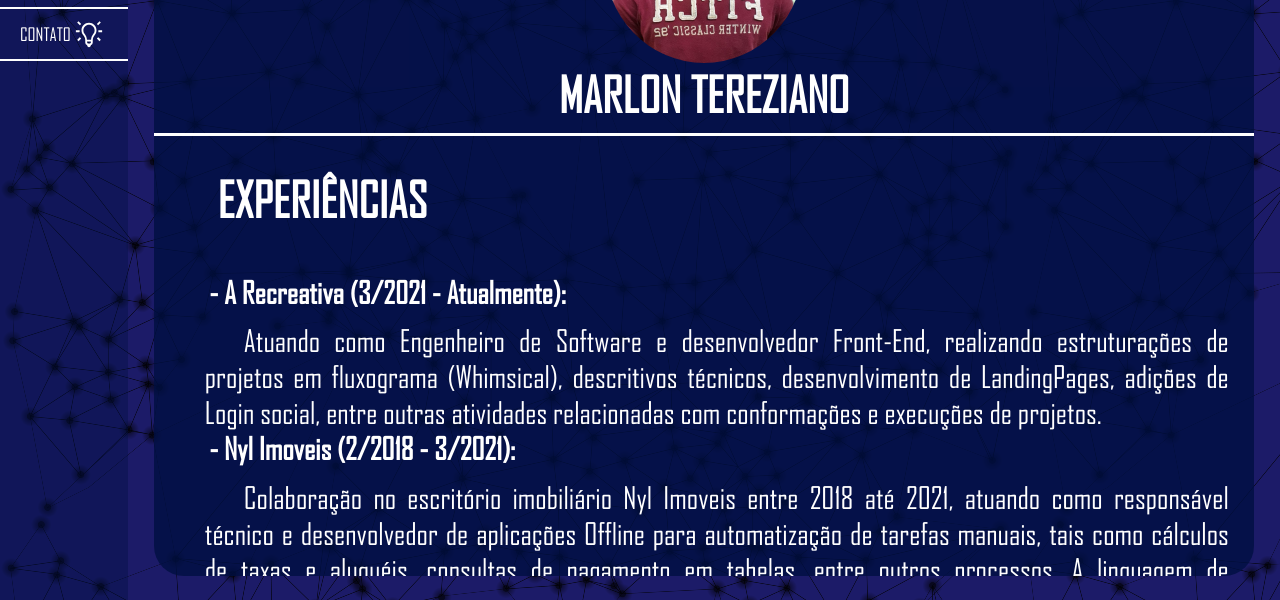
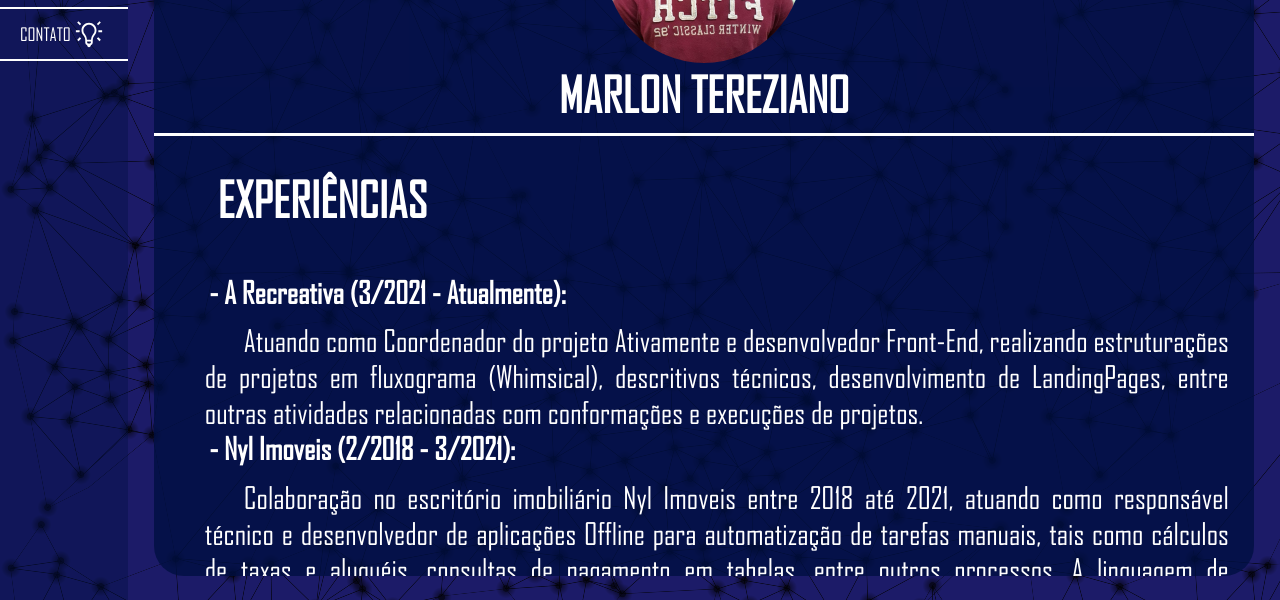
Before and after one commit to MarlonTereziano/MarlonTereziano.github.io, a plain HTML site: page experiencias.html in a window 1280 px wide. Shown: the part 200-800 px from the top of the page. Drawn offline with Linux system fonts and the light colour scheme.

Commit message:
Update experiencias.html

```diff
--- a/experiencias.html
+++ b/experiencias.html
@@ -59,8 +59,8 @@
                         <h2>- A Recreativa (3/2021 - Atualmente):</h2>
 
                         <p>
-                            Atuando como Engenheiro de Software e desenvolvedor Front-End, realizando estruturações de projetos
-                            em fluxograma (Whimsical), descritivos técnicos, desenvolvimento de LandingPages, adições de Login social,
+                            Atuando como Coordenador do projeto Ativamente e desenvolvedor Front-End, realizando estruturações de projetos
+                            em fluxograma (Whimsical), descritivos técnicos, desenvolvimento de LandingPages,
                             entre outras atividades relacionadas com conformações e execuções de projetos.
                         </p>
 
```
